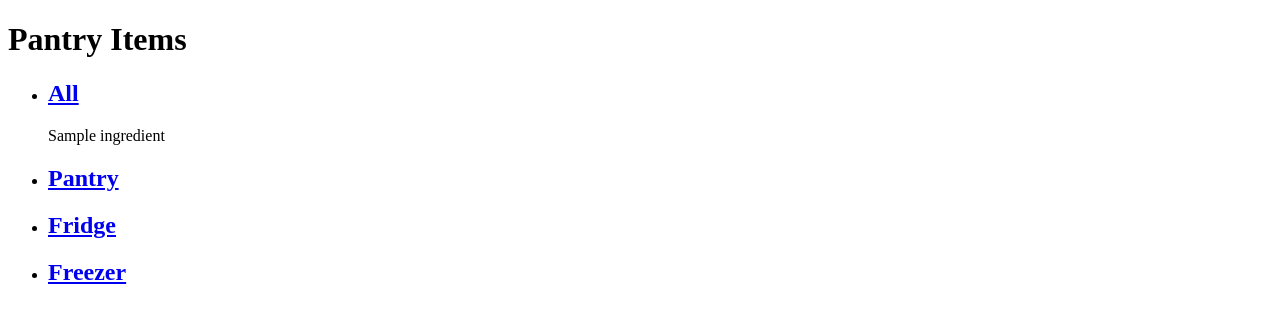
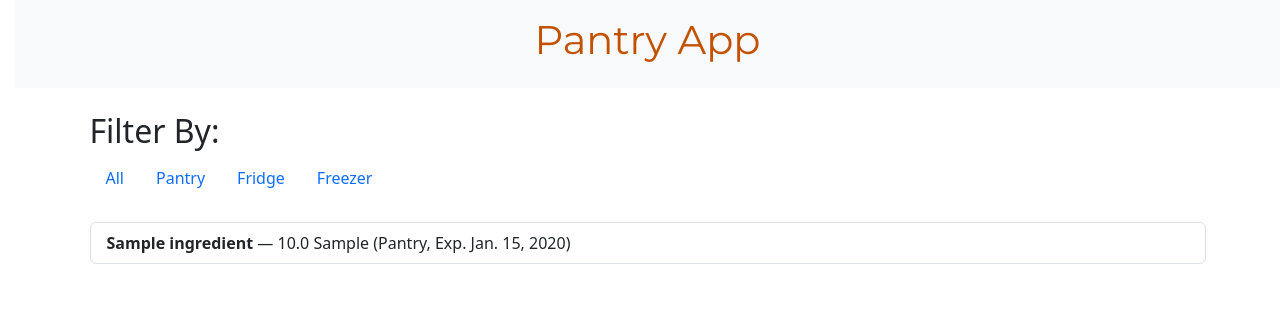
Before and after one commit to zhahin-ielyas/GitExercise-6-8, a Django app: page / in a window 1280 px wide. Shown: the top 323 px of the page. Run offline with Django 5.2, Linux system fonts and the light colour scheme; tables that the repository leaves empty hold one stand-in row (values such as "Sample post").

Commit message:
Pantry: Add template extending, category filtering, and sort pantry items by expiry

```diff
--- a/mysite/settings.py
+++ b/mysite/settings.py
@@ -55,7 +55,9 @@ ROOT_URLCONF = 'mysite.urls'
 TEMPLATES = [
     {
         'BACKEND': 'django.template.backends.django.DjangoTemplates',
-        'DIRS': [],
+        'DIRS': [
+            BASE_DIR / 'templates'
+        ],
         'APP_DIRS': True,
         'OPTIONS': {
             'context_processors': [
@@ -115,7 +117,7 @@ USE_TZ = True
 # Static files (CSS, JavaScript, Images)
 # https://docs.djangoproject.com/en/5.2/howto/static-files/
 
-STATIC_URL = 'static/'
+STATIC_URL = '/static/'
 STATIC_ROOT = BASE_DIR / 'static'
 
 # Default primary key field type
--- /dev/null
+++ b/pantry/static/css/pantry.css
@@ -0,0 +1,8 @@
+h1 , h2 a {
+    color: #C25100;
+    font-family: 'Montserrat'
+}
+
+body {
+    padding-left: 15px;
+}
--- /dev/null
+++ b/pantry/templates/pantry/base.html
@@ -0,0 +1,25 @@
+{% load static %}
+<!DOCTYPE html>
+<html lang="en">
+<head>
+    <meta charset="UTF-8">
+    <title>{% block title %}Pantry{% endblock %}</title>
+    <link rel="stylesheet" href="https://cdn.jsdelivr.net/npm/bootstrap@5.3.3/dist/css/bootstrap.min.css" integrity="sha384-QWTKZyjpPEjISv5WaRU9OFeRpok6YctnYmDr5pNlyT2bRjXh0JMhjY6hW+ALEwIH" crossorigin="anonymous">
+    <link rel="stylesheet" href="{% static 'css/pantry.css' %}">
+    <link href="https://fonts.googleapis.com/css2?family=Montserrat&family=Rubik&display=swap" rel="stylesheet">
+</head>
+<body>
+
+<header class="page-header bg-light py-3">
+    <div class="container">
+        <h1 class="text-center">Pantry App</h1>
+    </div>
+</header>
+
+<section class="container my-4">
+    {% block content %}
+    {% endblock %}
+</section>
+
+</body>
+</html>
--- a/pantry/templates/pantry/ingredient_list.html
+++ b/pantry/templates/pantry/ingredient_list.html
@@ -1,30 +1,33 @@
-<!DOCTYPE html>
-<html lang="en">
-    <head>
-        <title>Pantry</title>
-    </head>
-    <body>
-        <header><h1>Pantry Items</h1></header>
-        <section>
-            <ul>
-                <li>
-                    <h2><a href="/">All</a></h2>
-                    {% for ingredients in ingredients %}
-                    {{ingredients}}
-                    {% endfor %}
-                </li>
-                <li>
-                    <h2><a href="/">Pantry</a></h2>
-                </li>
-                <li>
-                    <h2><a href="/">Fridge</a></h2>
-                </li>
-                <li>
-                    <h2><a href="/">Freezer</a></h2>
-                </li>
-            </ul>
+{% extends 'pantry/base.html' %}
 
-        </section>
+{% block title %}Pantry Items{% endblock %}
 
-    </body>
-</html>
+{% block content %}
+<!-- Filter Buttons -->
+<div class="mb-4">
+    <h2>Filter By:</h2>
+    <ul class="nav nav-pills">
+        <li class="nav-item"><a href="{% url 'ingredient_list' %}" class="nav-link" {% if active_category == 'all' %}active{% endif %}>All</a></li>
+        <li class="nav-item"><a href="{% url 'ingredient_list_by_category' 'pantry' %}" class="nav-link" {% if active_category == 'pantry' %}active{% endif %}>Pantry</a></li>
+        <li class="nav-item"><a href="{% url 'ingredient_list_by_category' 'fridge' %}" class="nav-link" {% if active_category == 'fridge' %}active{% endif %}>Fridge</a></li>
+        <li class="nav-item"><a href="{% url 'ingredient_list_by_category' 'freezer' %}" class="nav-link" {% if active_category == 'freezer' %}active{% endif %}>Freezer</a></li>
+    </ul>
+</div>
+
+<!-- Pantry Items -->
+<ul class="list-group">
+    {% for item in pantry_items %}
+    <li class="list-group-item">
+        <strong>{{ item.ingredient.name }}</strong> —
+        {{ item.quantity }} {{ item.unit }}
+        ({{ item.storage_location|title }},
+        Exp. {{ item.expiry_date|default:"N/A" }})
+    </li>
+    {% empty %}
+    <li class="list-group-item">No pantry items found.</li>
+    {% endfor %}
+</ul>
+
+
+
+{% endblock %}
--- a/pantry/urls.py
+++ b/pantry/urls.py
@@ -3,5 +3,5 @@ from . import views
 
 urlpatterns = [
     path('', views.ingredient_list, name='ingredient_list'),
-    path('', views.pantryItem_list, name='pantryItem_list'),
+    path('<str:category>/', views.ingredient_list, name='ingredient_list_by_category'),
 ]
--- a/pantry/views.py
+++ b/pantry/views.py
@@ -2,10 +2,15 @@ from django.shortcuts import render
 from . models import Ingredient
 from . models import PantryItem
 
-def ingredient_list(request):
-    ingredients=Ingredient.objects.all()
-    return render(request, 'pantry/ingredient_list.html', {'ingredients': ingredients})
-def pantryItem_list(request):
-    pantryItem= PantryItem.objects.order_by('expiry_date')
-    return render(request, 'pantry/pantryItem_list.html', {'pantryItem': pantryItem})
+def base(request):
+    return render(request, 'pantry/base.html')
+def ingredient_list(request, category=None):
+    if category:
+        pantry_items = PantryItem.objects.filter(storage_location__iexact=category).order_by('expiry_date')
+    else:
+        pantry_items = PantryItem.objects.all().order_by('expiry_date')
+
+
+    return render(request, 'pantry/ingredient_list.html', {'pantry_items': pantry_items,'active_category': category or 'all',})
+
 # Create your views here.
```
